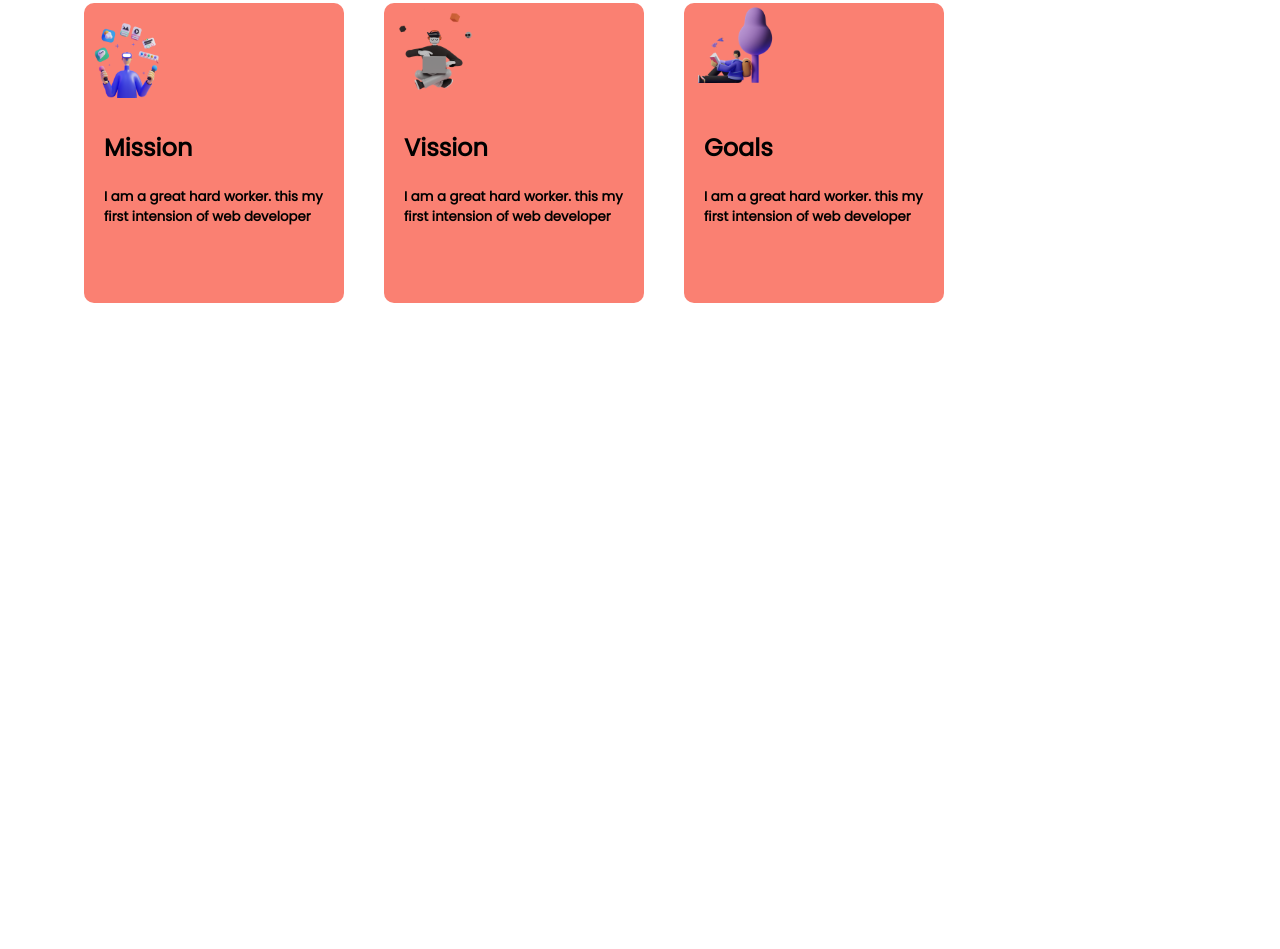
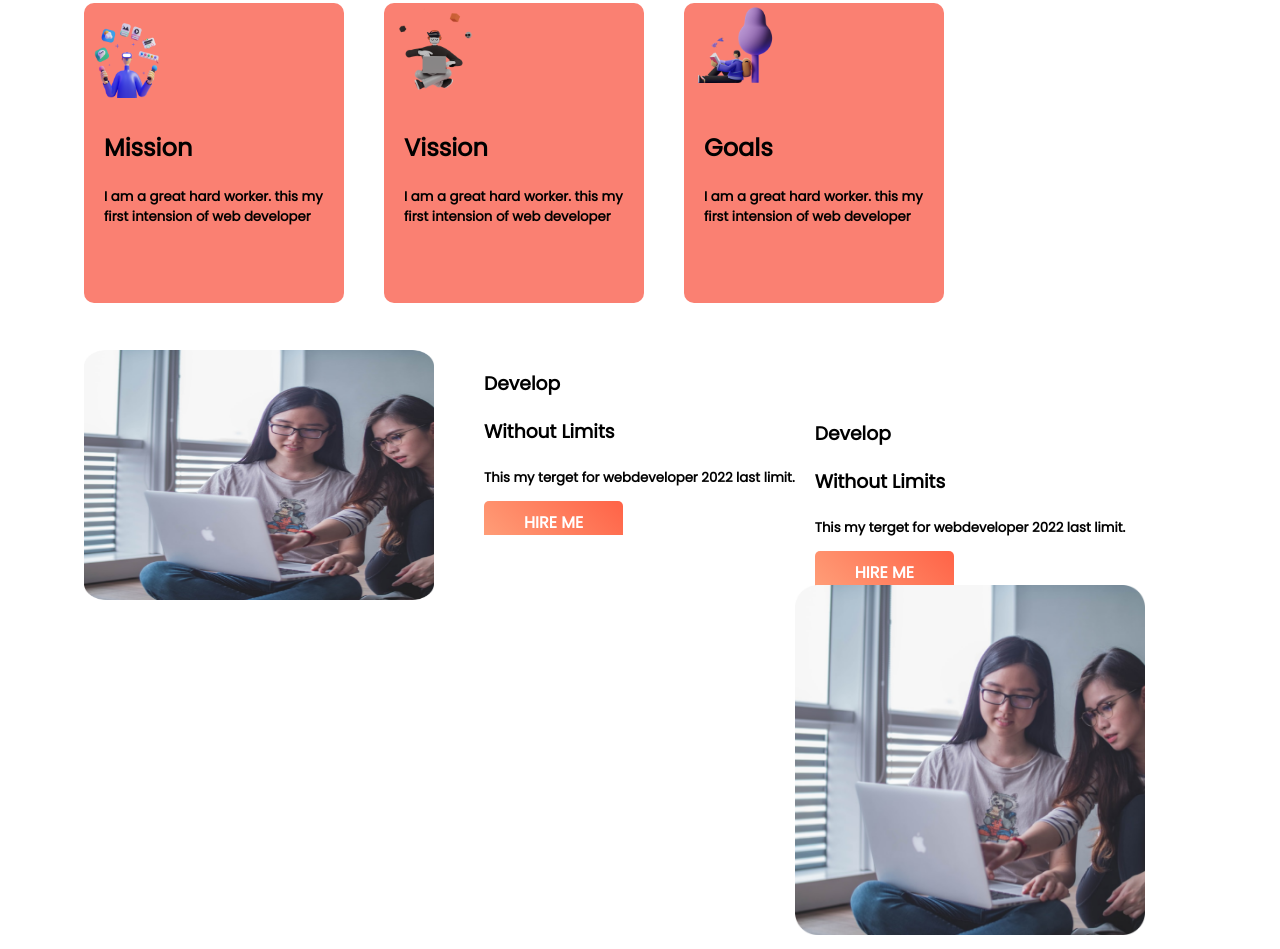
Before and after one commit to zakiruli24/first-asainment, a plain HTML site: page index.html in a window 1280 px wide. Shown: the part 555-1504 px from the top of the page. Before the commit the page ends 865 px from the top, so only its background shows below. Drawn offline with Linux system fonts and the light colour scheme.

Commit message:
fourth sec

```diff
--- a/index.html
+++ b/index.html
@@ -46,5 +46,29 @@
         </div>
 
     </section>
+
+    <section class="thard-section">
+        <div class="thard-sec-first">
+            <img src="images/pictures/coding.png" alt="">
+        </div>
+        <div class="thard-sec-sec">
+            <h3>Develop</h3>
+            <h3>Without Limits</h3>
+            <h5>This my terget for webdeveloper 2022 last limit.</h5>
+            <a  class="button" target="_blank" href="">HIRE ME</a>
+        </div>
+    </section>
+
+    <section class="fourth-section">
+        <div class="fourth-sec-first">
+            <h3>Develop</h3>
+            <h3>Without Limits</h3>
+            <h5>This my terget for webdeveloper 2022 last limit.</h5>
+            <a  class="button" target="_blank" href="">HIRE ME</a>
+        </div>
+        <div class="fourth-sec-sec">
+            <img src="images/pictures/coding.png" alt="">
+        </div>
+    </section>
 </body>
 </html>
--- a/style.css
+++ b/style.css
@@ -67,3 +67,39 @@ h1 span{
 .sec-part h5{
     margin-left: 20px;
 }
+
+
+.thard-sec-sec{
+    overflow: hidden;
+    display: inline-block;
+}
+
+.thard-sec-first{
+    margin-top: 40px;
+    margin-left: 20px;
+    float: left;
+}
+.thard-sec-first img{
+    width: 350px;
+    height: 250px;
+}
+
+.thard-sec-sec{
+    margin-top: 40px;
+    margin-left: 50px;
+    float: left;
+}
+.fourth-section{
+    overflow: hidden;
+    display: inline-block;
+    margin-top: 50px;
+}
+.fourth-sec-first{
+    margin-top: 40px;
+    margin-left: 20px;
+    float: left;
+}
+.fourth-sec-sec img{
+    width:350px;
+    height 260px;
+}
```
